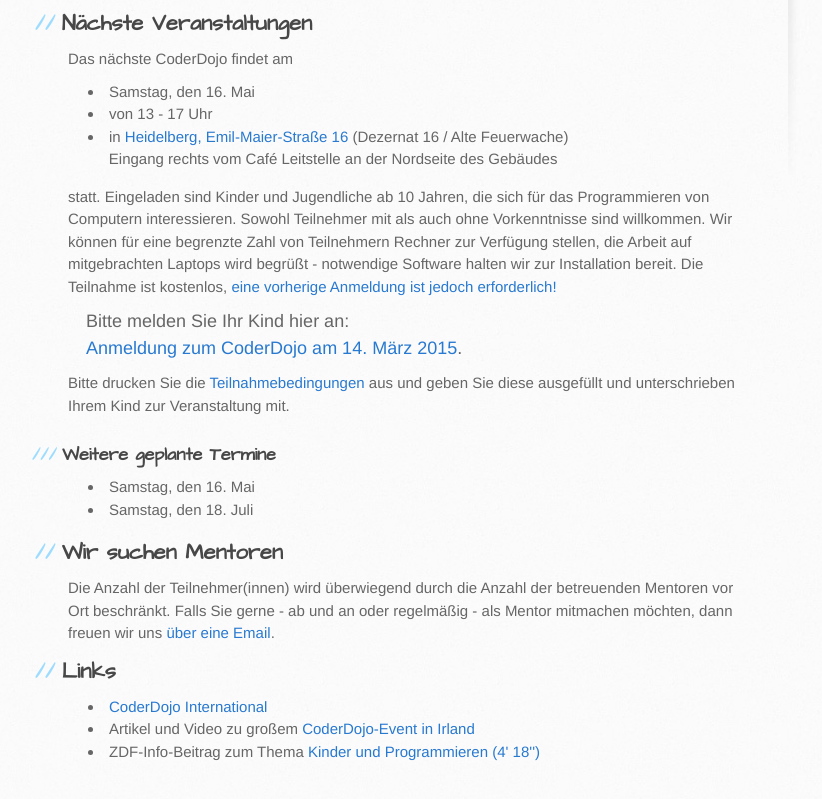
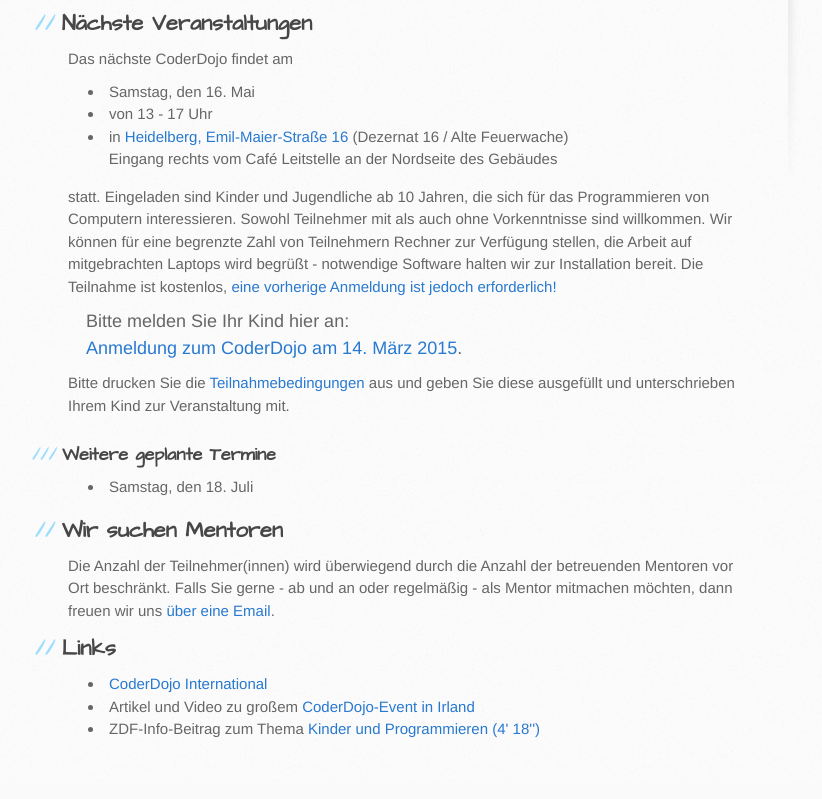
Before and after one commit to CoderDojoHD/coderdojohd.github.io, a plain HTML site: page index.html in a window 1280 px wide. Shown: the part 667-1466 px from the top of the page, without its empty margins (102-924 px from the left). After the commit the page ends 1445 px from the top, so only its background shows below. Drawn offline with Linux system fonts and the light colour scheme.

Commit message:
Mai Event eingebaut

```diff
--- a/index.html
+++ b/index.html
@@ -76,7 +76,6 @@
 
         <h3>Weitere geplante Termine</h3>
         <ul>
-          <li><b>Samstag, den 16. Mai</b></li>
           <li><b>Samstag, den 18. Juli</b></li>
         </ul>
 
```
